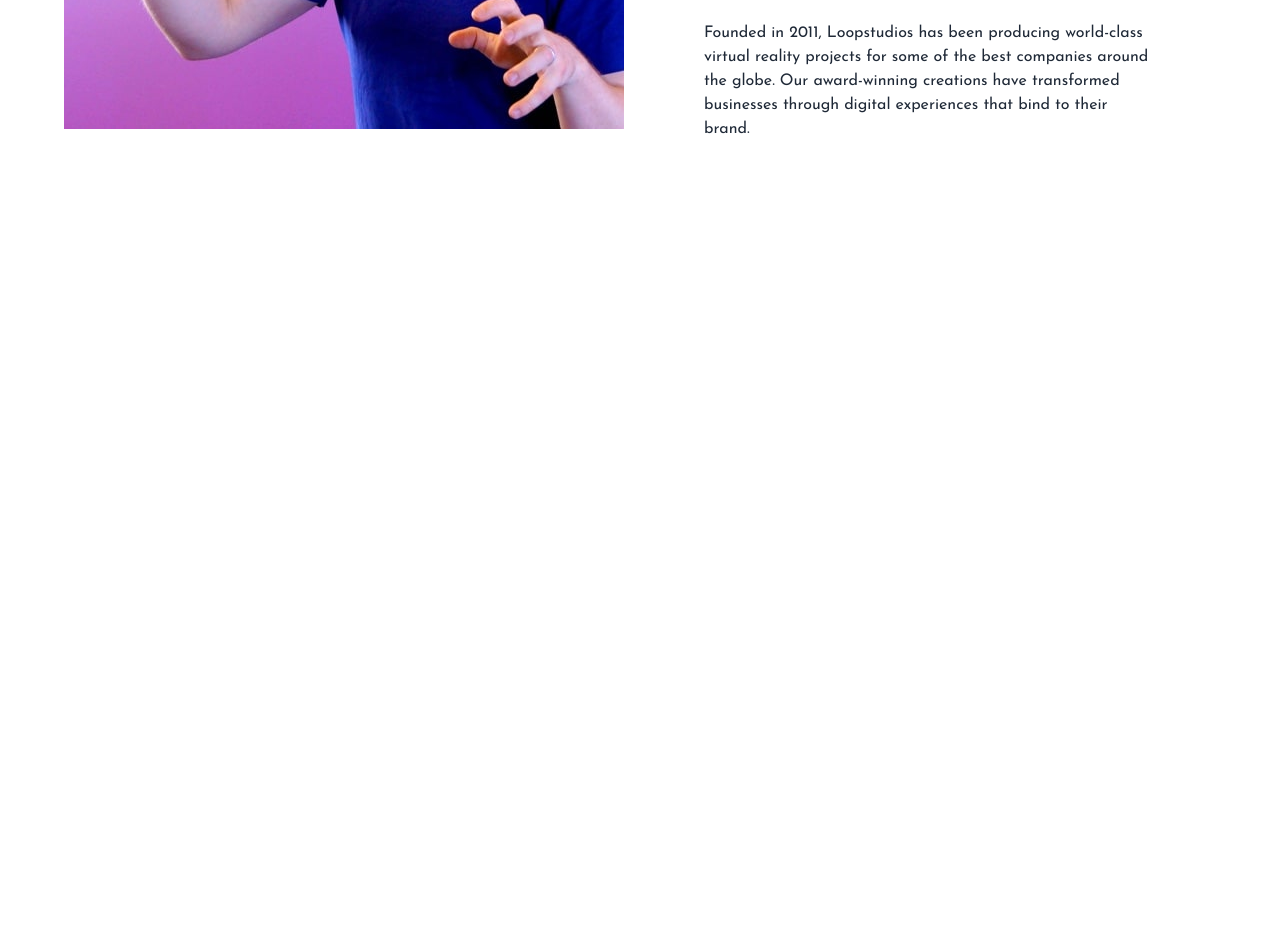
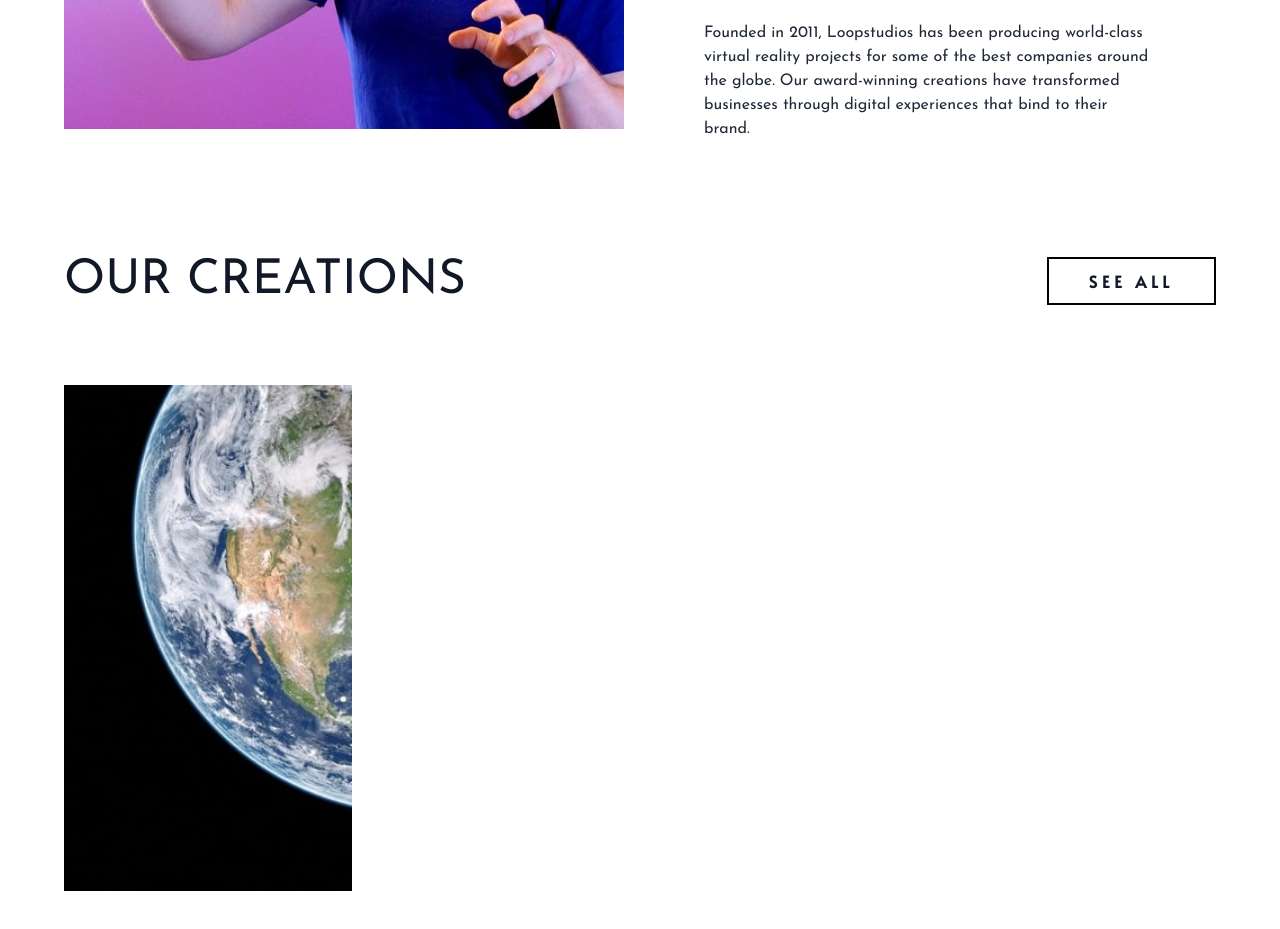
Before and after one commit to ahmedhakk/loopstudios, a website: page index.html in a window 1280 px wide. Shown: the part 1119-2048 px from the top of the page. Before the commit the page ends 1376 px from the top, so only its background shows below. Drawn offline with Linux system fonts and the light colour scheme.

Commit message:
feat: working on creations section with responsive design and button styles

```diff
--- a/index.html
+++ b/index.html
@@ -64,11 +64,33 @@
         </h2>
         <p class="max-w-md mx-auto text-center md:text-left md:mx-0">
           Founded in 2011, Loopstudios has been producing world-class virtual reality projects for some of the best
-          companies
-          around the globe. Our award-winning creations have transformed businesses through digital experiences that
-          bind to their
-          brand.
+          companies around the globe. Our award-winning creations have transformed businesses through digital
+          experiences that bind to their brand.
         </p>
+      </div>
+    </div>
+  </section>
+
+  <!-- Creations Section -->
+  <section id="creations">
+    <div class="container max-w-6xl mx-auto my-32 px-6 text-gray-900 md:px-0">
+      <!-- Creation Header -->
+      <div class="flex justify-center mb-20 md:justify-between">
+        <h2 class="text-4xl text-center uppercase md:text-left md:text-5xl">Our Creations</h2>
+        <button class="hidden btn md:block">See All</button>
+      </div>
+
+      <!-- items container -->
+      <div
+        class="flex flex-col justify-between space-y-6 w-full text-2xl text-white uppercase md:flex-row md:space-y-0 md:space-x-8">
+        <!-- item 1 -->
+        <div class="group relative overflow-hidden md:w-1/4">
+          <!-- image for desktop -->
+          <img class="hidden w-full duration-200 md:block group-hover:scale-110"
+            src="images/desktop/image-deep-earth.jpg" alt="deep earth" />
+          <!-- image for mobile -->
+          <img class="w-full md:hidden" src="images/mobile/image-deep-earth.jpg" alt="deep earth" />
+        </div>
       </div>
     </div>
   </section>
--- a/input.css
+++ b/input.css
@@ -1,6 +1,12 @@
 @tailwind base;
 @tailwind components;
 @tailwind utilities;
+
+@layer components {
+    .btn {
+        @apply px-10 py-2 my-0 font-bold tracking-widest uppercase border-2 border-black font-alata hover:bg-black hover:text-white;
+    }
+}
 
 #hero {
     background-image: url('../images/desktop/image-hero.jpg');
--- a/tailwind.config.js
+++ b/tailwind.config.js
@@ -12,6 +12,9 @@ module.exports = {
         sans: ["Josefin Sans", "sans-serif"],
         alata: ["Alata"],
       },
+      letterSpacing: {
+        widest: ".3em",
+      },
     },
   },
   plugins: [],
```
Also changed, not shown: css/style.css.
